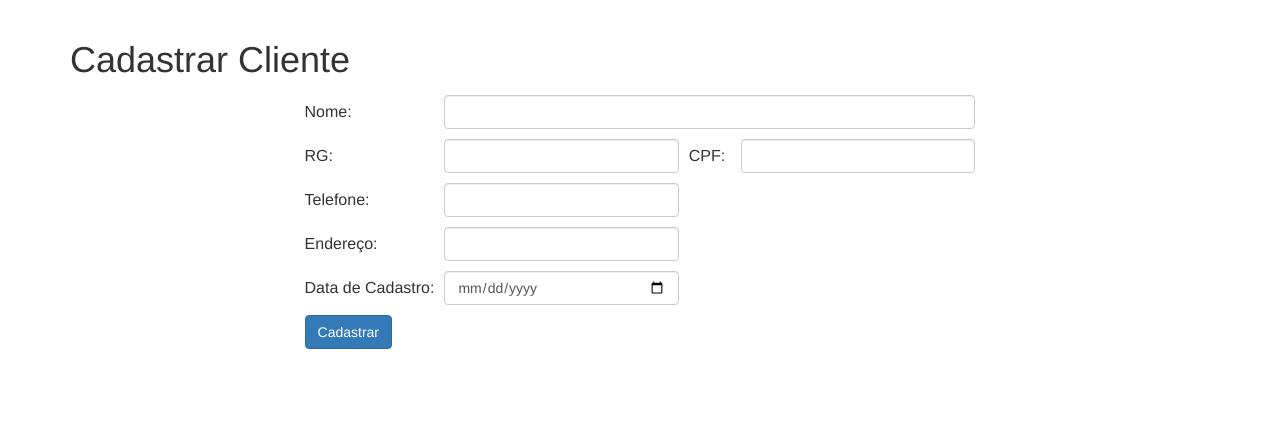
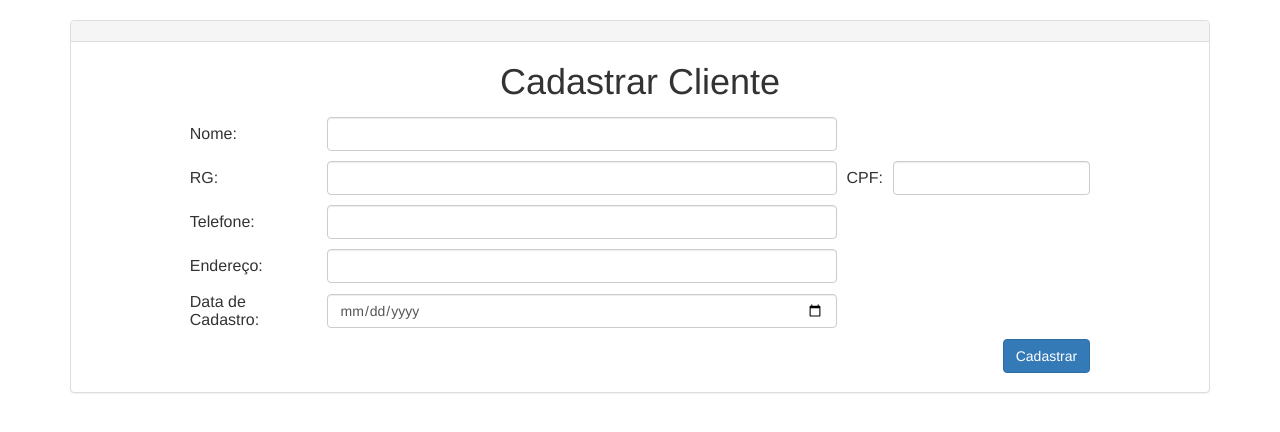
Before and after one commit to jasonicorrea/lojaifmt, a PHP site: page /Loja_Assistencia/cadastrar_clientes.php in a window 1280 px wide. Shown: the part 52-484 px from the top of the page. Run offline with PHP 8.4, Linux system fonts and the light colour scheme.

Commit message:
tela cadastro do cliente

```diff
--- a/Loja_Assistencia/cadastrar_clientes.php
+++ b/Loja_Assistencia/cadastrar_clientes.php
@@ -2,18 +2,23 @@
 ?>
 <div class="container">
 <div class="Principal">
+    <div class="row">
+        <div class="col-lg-12">
+            <div class="panel panel-default" align="center">
+                <div class="panel-heading" >
 
-        <title> Cadastrar Cliente </title>
+                    <title > Cadastrar Cliente </title>
+                </div>
 
                 <h1>Cadastrar Cliente</h1>
 
 
                 <form method="post" action="xxxxxxxxx">
 
-            <table class="table-condensed" align="center">
+                    <table class="table-condensed" width="80%" align="center">
                         <tr>
                             <td>Nome:</td>
-                    <td colspan="3"><input class="form-control" type="text" name="nome" size="60"/></td>
+                            <td><input class="form-control" type="text" name="nome" size="60"/></td>
 
                         </tr>
                         <tr>
@@ -37,12 +42,20 @@
                             <td>Data de Cadastro:</td>
                             <td> <input class="form-control" type="date" name="nascimento"/></td>
                         </tr>
+
                         <tr>
-                    <td> <input class="btn btn-primary" type="submit" value="Cadastrar"/></td>
+                            <td colspan="4"><input class="btn btn-primary pull-right"   type="submit" value="Cadastrar"/></td>
                         </tr>
 
                     </table>
+
+
+
+
                 </form>
+            </div>
+        </div>
+    </div>
 
 </div>
 </div>
```
Lines whose indentation alone changed are shown as unchanged.
